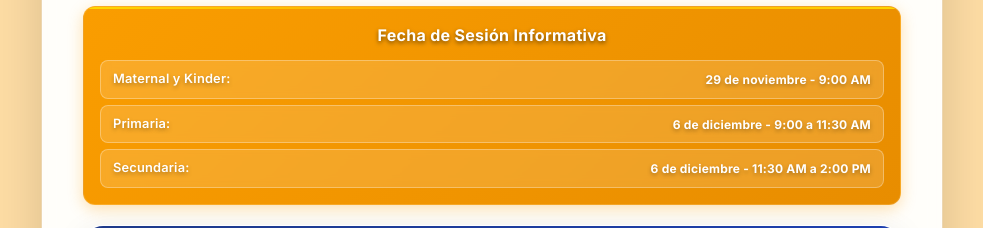
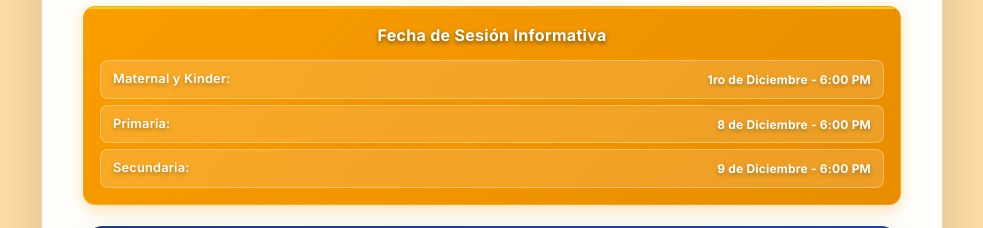
Before and after one commit to winston93-cloud/open_house, a Next.js app: page /sesiones in a window 1280 px wide. Shown: the part 300-528 px from the top of the page, without its empty margins (148-1131 px from the left). Built offline with nearby package versions, Linux system fonts and the light colour scheme.

Commit message:
Update Sesiones Informativas schedule: Maternal/Kinder Dec 1, Primaria Dec 8, Secundaria Dec 9 - all at 6:00 PM

```diff
--- a/app/components/SesionesForm.tsx
+++ b/app/components/SesionesForm.tsx
@@ -297,15 +297,15 @@ export default function SesionesForm() {
               <h3>Fecha de Sesión Informativa</h3>
               <div className="date-item">
                 <span className="date-label">Maternal y Kinder:</span>
-                <span className="date-value">29 de noviembre - 9:00 AM</span>
+                <span className="date-value">1ro de Diciembre - 6:00 PM</span>
               </div>
               <div className="date-item">
                 <span className="date-label">Primaria:</span>
-                <span className="date-value">6 de diciembre - 9:00 a 11:30 AM</span>
+                <span className="date-value">8 de Diciembre - 6:00 PM</span>
               </div>
               <div className="date-item">
                 <span className="date-label">Secundaria:</span>
-                <span className="date-value">6 de diciembre - 11:30 AM a 2:00 PM</span>
+                <span className="date-value">9 de Diciembre - 6:00 PM</span>
               </div>
             </div>
 
```
